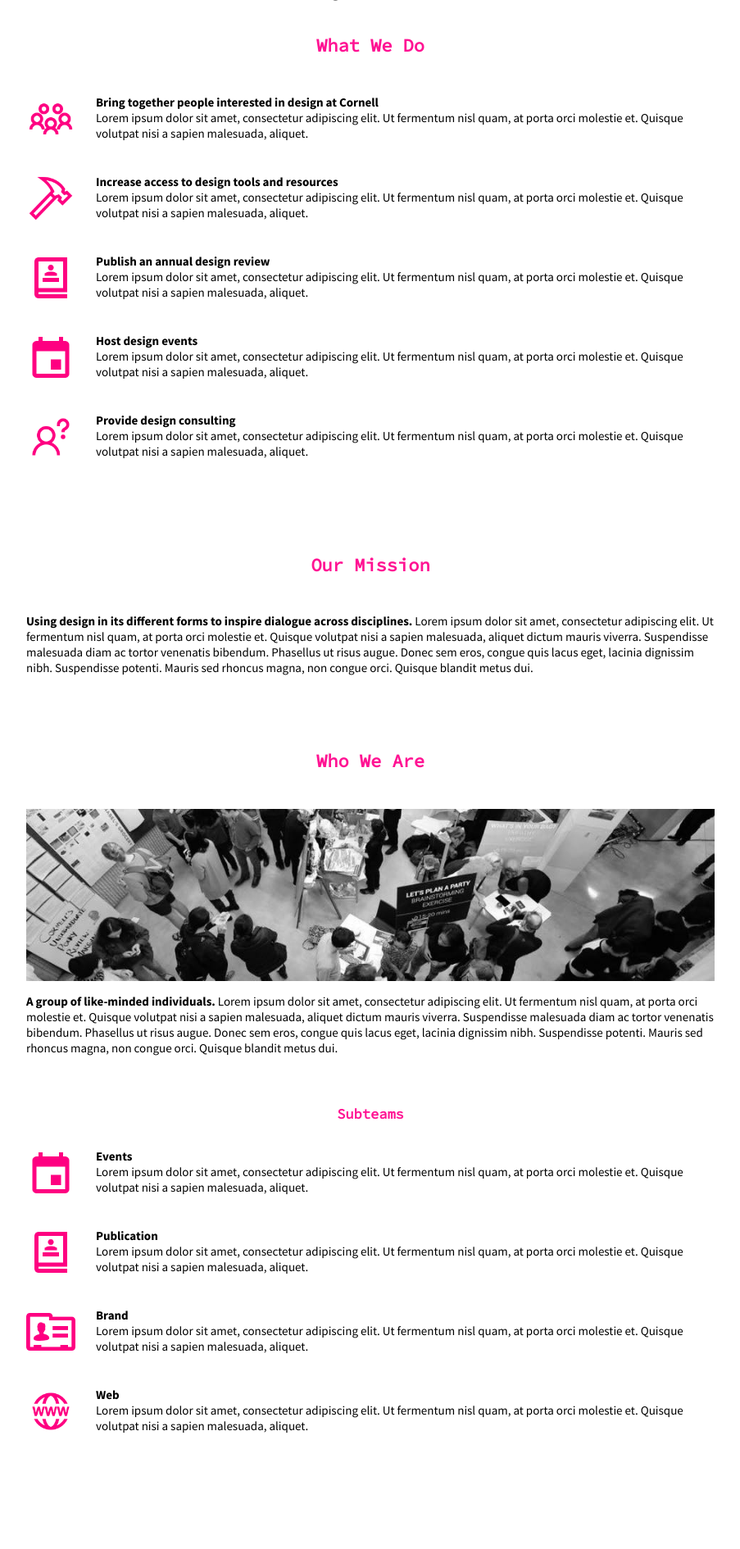
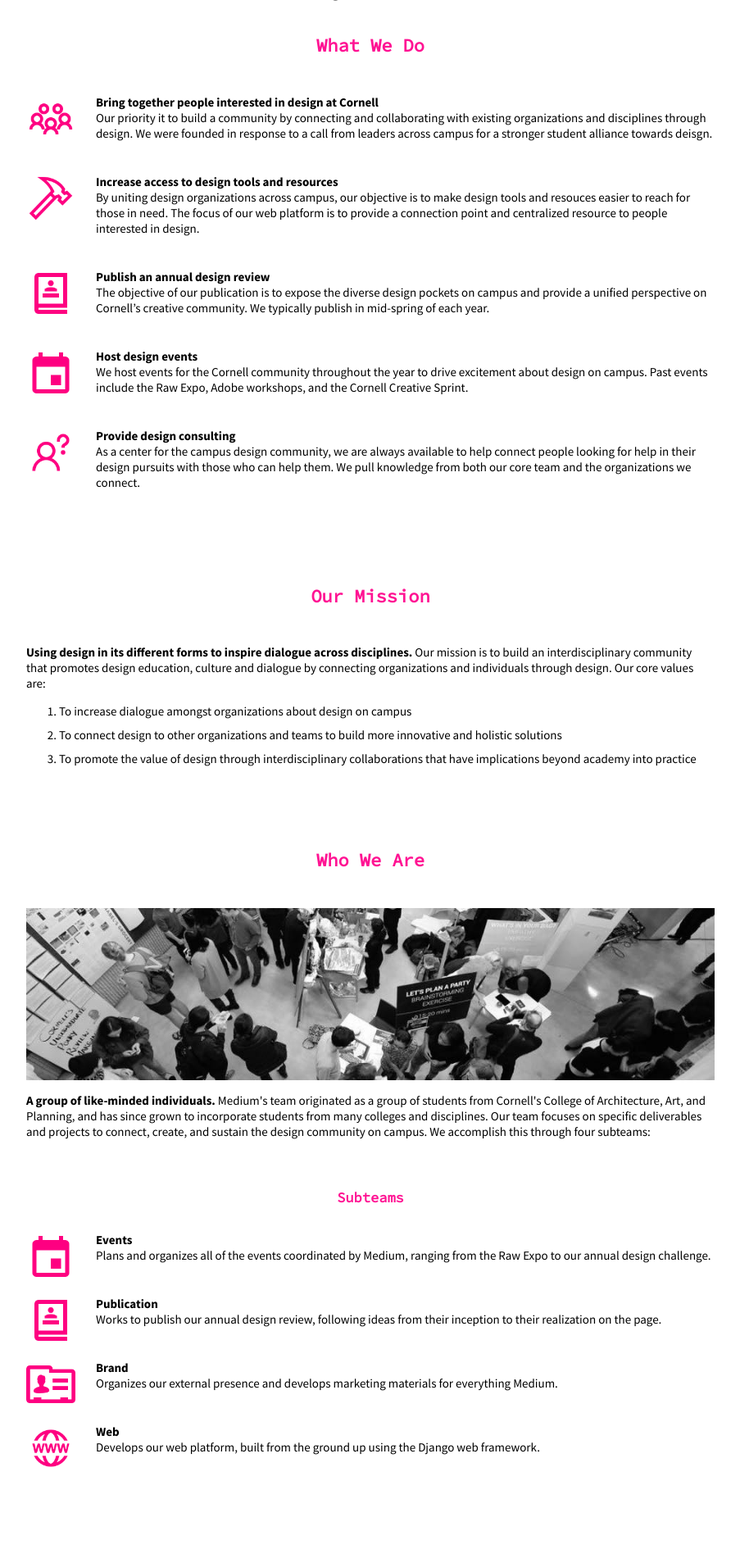
Before and after one commit to cornell-medium/django-backend, a Django app: page /about/ in a window 1280 px wide. Shown: the part 105-1995 px from the top of the page at 82% size, without its empty margins (188-1091 px from the left). Before the commit the page ends 1854 px from the top, so only its background shows below. Run offline with Django 3.2, Linux system fonts and the light colour scheme; style sheets or scripts are compiled from the project's sources.

Commit message:
Added actual content

```diff
--- a/static/css/about.css
+++ b/static/css/about.css
@@ -38,6 +38,10 @@ li img {
   height: 60px;
   padding-right: 25px; }
 
+ol {
+  font-family: 'Source Sans Pro';
+  font-size: 15px; }
+
 ul {
   list-style-type: none;
   padding-left: 0;
--- a/static/css/home.css
+++ b/static/css/home.css
@@ -122,14 +122,14 @@ div#splash:hover {
   cursor: default; }
 
 div#splash h1 {
-  background: url("../imgs/Cornell2.jpg");
+  background: url("../imgs/back_gif.gif");
   background-repeat: repeat-x;
   background-position: 0 0;
   background-size: contain;
   font-family: 'Cooper Hewitt';
   font-size: 35vw;
   text-align: center;
-  opacity: 0.3;
+  opacity: 0.2;
   color: transparent;
   -webkit-background-clip: text;
   -moz-background-clip: text;
--- a/static/scss/about.scss
+++ b/static/scss/about.scss
@@ -47,6 +47,11 @@ li img {
 	padding-right: 25px;
 }
 
+ol {
+	font-family: 'Source Sans Pro';
+	font-size: 15px;
+}
+
 ul {
 	list-style-type: none;
 	padding-left: 0;
--- a/static/scss/home.scss
+++ b/static/scss/home.scss
@@ -126,14 +126,14 @@ div#splash:hover {
 	cursor: default;
 }
 div#splash h1 {
-	background:url('../imgs/Cornell2.jpg');
+	background:url('../imgs/back_gif.gif');
     background-repeat:repeat-x;
     background-position:0 0;
     background-size: contain;
     font-family: 'Cooper Hewitt';
     font-size: 35vw;
     text-align: center;
-    opacity: 0.3;
+    opacity: 0.2;
     color: transparent;
     -webkit-background-clip:text;
     -moz-background-clip:text;
--- a/templates/about.html
+++ b/templates/about.html
@@ -15,60 +15,66 @@
 			<li>
 				<img src="{% static "imgs/group_icon.png" %}">
 				<p><strong>Bring together people interested in design at Cornell</strong><br >
-				Lorem ipsum dolor sit amet, consectetur adipiscing elit. Ut fermentum nisl quam, at porta orci molestie et. Quisque volutpat nisi a sapien malesuada, aliquet.</p>
+				Our priority it to build a community by connecting and collaborating with existing organizations and disciplines through design. We were founded in response to a call from leaders across campus for a stronger student alliance towards deisgn.</p>
 			</li>
 			<li>
 				<img src="{% static "imgs/hammer_icon.png" %}">
 				<p><strong>Increase access to design tools and resources</strong><br >
-				Lorem ipsum dolor sit amet, consectetur adipiscing elit. Ut fermentum nisl quam, at porta orci molestie et. Quisque volutpat nisi a sapien malesuada, aliquet.</p>
+				By uniting design organizations across campus, our objective is to make design tools and resouces easier to reach for those in need. The focus of our web platform is to provide a connection point and centralized resource to people interested in design.</p>
 			</li>
 			<li>
 				<img src="{% static "imgs/publication_icon.png" %}">
 				<p><strong>Publish an annual design review</strong><br >
-				Lorem ipsum dolor sit amet, consectetur adipiscing elit. Ut fermentum nisl quam, at porta orci molestie et. Quisque volutpat nisi a sapien malesuada, aliquet.</p>
+				The objective of our publication is to expose the diverse design pockets on campus and provide a unified perspective on Cornell’s creative community. We typically publish in mid-spring of each year.</p>
 			</li>
 			<li>
 				<img src="{% static "imgs/events_icon.png" %}">
 				<p><strong>Host design events</strong><br >
-				Lorem ipsum dolor sit amet, consectetur adipiscing elit. Ut fermentum nisl quam, at porta orci molestie et. Quisque volutpat nisi a sapien malesuada, aliquet.</p>
+				We host events for the Cornell community throughout the year to drive excitement about design on campus. Past events include the Raw Expo, Adobe workshops, and the Cornell Creative Sprint.</p>
 			</li>
 			<li>
 				<img src="{% static "imgs/question_icon.png" %}">
 				<p><strong>Provide design consulting</strong><br >
-				Lorem ipsum dolor sit amet, consectetur adipiscing elit. Ut fermentum nisl quam, at porta orci molestie et. Quisque volutpat nisi a sapien malesuada, aliquet.</p>
+				As a center for the campus design community, we are always available to help connect people looking for help in their design pursuits with those who can help them. We pull knowledge from both our core team and the organizations we connect.</p>
 			</li>
 		</ul>
 	</div>
 	<div class="section">
 		<h1>Our Mission</h1>
-		<p><strong>Using design in its different forms to inspire dialogue across disciplines. </strong>Lorem ipsum dolor sit amet, consectetur adipiscing elit. Ut fermentum nisl quam, at porta orci molestie et. Quisque volutpat nisi a sapien malesuada, aliquet dictum mauris viverra. Suspendisse malesuada diam ac tortor venenatis bibendum. Phasellus ut risus augue. Donec sem eros, congue quis lacus eget, lacinia dignissim nibh. Suspendisse potenti. Mauris sed rhoncus magna, non congue orci. Quisque blandit metus dui.</p>
+		<p><strong>Using design in its different forms to inspire dialogue across disciplines. </strong>Our mission is to build an interdisciplinary community that promotes design education, culture and dialogue by connecting organizations and individuals through design. Our core values are:
+
+		<ol>
+			<li>To increase dialogue amongst organizations about design on campus</li>
+			<li>To connect design to other organizations and teams to build more innovative and holistic solutions</li>
+			<li>To promote the value of design through interdisciplinary collaborations that have implications beyond academy into practice</li>
+		</ol></p>
 	</div>
 	<div class="section">
 		<h1>Who We Are</h1>
 		<img class="section-banner" src="{% static "imgs/who_banner.jpg" %}">
-		<p><strong>A group of like-minded individuals. </strong>Lorem ipsum dolor sit amet, consectetur adipiscing elit. Ut fermentum nisl quam, at porta orci molestie et. Quisque volutpat nisi a sapien malesuada, aliquet dictum mauris viverra. Suspendisse malesuada diam ac tortor venenatis bibendum. Phasellus ut risus augue. Donec sem eros, congue quis lacus eget, lacinia dignissim nibh. Suspendisse potenti. Mauris sed rhoncus magna, non congue orci. Quisque blandit metus dui.</p>
+		<p><strong>A group of like-minded individuals. </strong>Medium's team originated as a group of students from Cornell's College of Architecture, Art, and Planning, and has since grown to incorporate students from many colleges and disciplines. Our team focuses on specific deliverables and projects to connect, create, and sustain the design community on campus. We accomplish this through four subteams:</p>
 
 		<h2>Subteams</h2>
 		<ul>
 			<li>
 				<img src="{% static "imgs/events_icon.png" %}">
 				<p><strong>Events</strong><br >
-				Lorem ipsum dolor sit amet, consectetur adipiscing elit. Ut fermentum nisl quam, at porta orci molestie et. Quisque volutpat nisi a sapien malesuada, aliquet.</p>
+				Plans and organizes all of the events coordinated by Medium, ranging from the Raw Expo to our annual design challenge.</p>
 			</li>
 			<li>
 				<img src="{% static "imgs/publication_icon.png" %}">
 				<p><strong>Publication</strong><br >
-				Lorem ipsum dolor sit amet, consectetur adipiscing elit. Ut fermentum nisl quam, at porta orci molestie et. Quisque volutpat nisi a sapien malesuada, aliquet.</p>
+				Works to publish our annual design review, following ideas from their inception to their realization on the page.</p>
 			</li>
 			<li>
 				<img src="{% static "imgs/brand_icon.png" %}">
 				<p><strong>Brand</strong><br >
-				Lorem ipsum dolor sit amet, consectetur adipiscing elit. Ut fermentum nisl quam, at porta orci molestie et. Quisque volutpat nisi a sapien malesuada, aliquet.</p>
+				Organizes our external presence and develops marketing materials for everything Medium.</p>
 			</li>
 			<li>
 				<img src="{% static "imgs/web_icon.png" %}">
 				<p><strong>Web</strong><br >
-				Lorem ipsum dolor sit amet, consectetur adipiscing elit. Ut fermentum nisl quam, at porta orci molestie et. Quisque volutpat nisi a sapien malesuada, aliquet.</p>
+				Develops our web platform, built from the ground up using the Django web framework.</p>
 			</li>
 		</ul>
 	</div>
--- a/templates/index.html
+++ b/templates/index.html
@@ -35,7 +35,7 @@
 		</span>
 		<div>
 			<h1>Fostering design at Cornell University</h1>
-			<p>Lorem ipsum dolor sit amet, consectetur adipiscing elit. Ut fermentum nisl quam, at porta orci molestie et. Quisque volutpat nisi a sapien malesuada, aliquet dictum mauris viverra. Suspendisse malesuada diam ac tortor venenatis bibendum. Phasellus ut risus augue. Donec sem eros, congue quis lacus eget, lacinia dignissim nibh. Suspendisse potenti. Mauris sed rhoncus magna, non congue orci. Quisque blandit metus dui.</p>
+			<p>We believe the design process exists in every discipline. It is the blueprint that allows different disciplines to collaborate and innovate. We are Cornell University's first interdisciplinary design community and multi-dimensional platform that aims to connect disciplines through design. To accomplish this, we host design-focused events to bring together the Cornell community, publish an annual design review, and are working to build a web platform to improve the accessibility of design at Cornell.</p>
 		</div>
 		<span class="nav-arrow block-down-arrow unselectable">
 			<p>Join Us</p>
```
Also changed, not shown: static/imgs/back_gif.gif (added), 1 other file.
